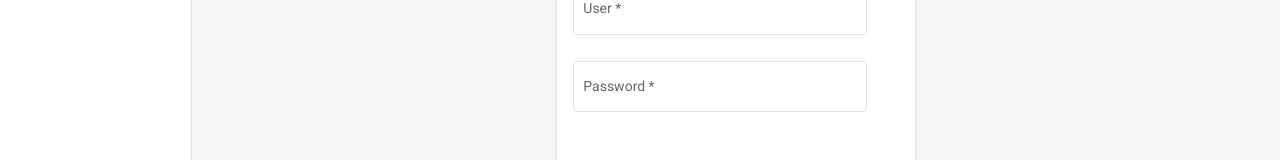
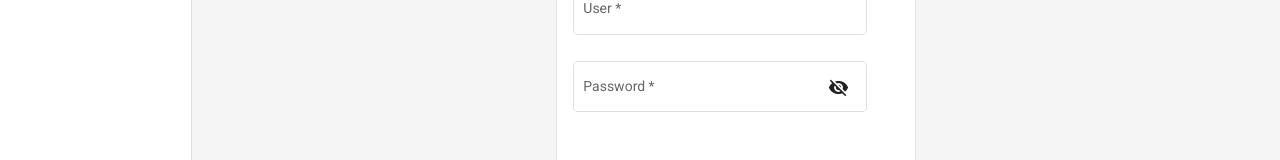
Before and after one commit to Axpers/courses-management, an Angular app: page /login in a window 1280 px wide. Shown: the part 359-519 px from the top of the page. Built offline with nearby package versions, Linux system fonts and the light colour scheme.

Commit message:
Modification du composant login

```diff
--- a/src/app/login/login.component.html
+++ b/src/app/login/login.component.html
@@ -3,7 +3,7 @@
     <mat-card-header>
       <mat-card-title>Login</mat-card-title>
     </mat-card-header>
-    <form #form="ngForm" (submit)="submitCourse()">
+    <form #form="ngForm">
       <mat-card-content>
         <mat-form-field appearance="outline">
           <mat-label>User</mat-label>
@@ -12,6 +12,8 @@
             type="text"
             name="userName"
             required
+            [(ngModel)]="userName"
+            autocomplete="on"
           >
         </mat-form-field>
 
@@ -19,10 +21,19 @@
           <mat-label>Password</mat-label>
           <input
             matInput
-            type="text"
+            [type]="hidePassword ? 'password' : 'text' "
             name="userPassword"
             required
+            [(ngModel)]="userPassword"
+            autocomplete="on"
           >
+          <button
+            mat-icon-button
+            matSuffix
+            (click)="hidePassword = !hidePassword"
+          >
+            <mat-icon>{{hidePassword ? 'visibility_off' : 'visibility'}}</mat-icon>
+          </button>
         </mat-form-field>
       </mat-card-content>
       <mat-card-actions>
@@ -31,6 +42,7 @@
           mat-button
           type="submit"
           title="submit login information"
+          (click)="submitCourse()"
         >
           Submit
         </button>
--- a/src/app/login/login.component.ts
+++ b/src/app/login/login.component.ts
@@ -8,28 +8,23 @@ import {Component, OnInit} from '@angular/core';
 export class LoginComponent implements OnInit {
   userName: string;
   userPassword: string;
-  userInformation: {};
+  hidePassword = true;
 
   constructor() {
   }
 
   ngOnInit(): void {
-    /*
     this.resetUserInformation();
-     */
   }
 
   submitCourse() {
     console.log('Login submited');
+    this.resetUserInformation();
   }
 
-  /*
+
   resetUserInformation() {
-    this.userInformation = {
-      this.userName = '',
-      this.userPassword: ''
-    };
+    this.userName = '';
+    this.userPassword = '';
   }
-   */
-
 }
```
